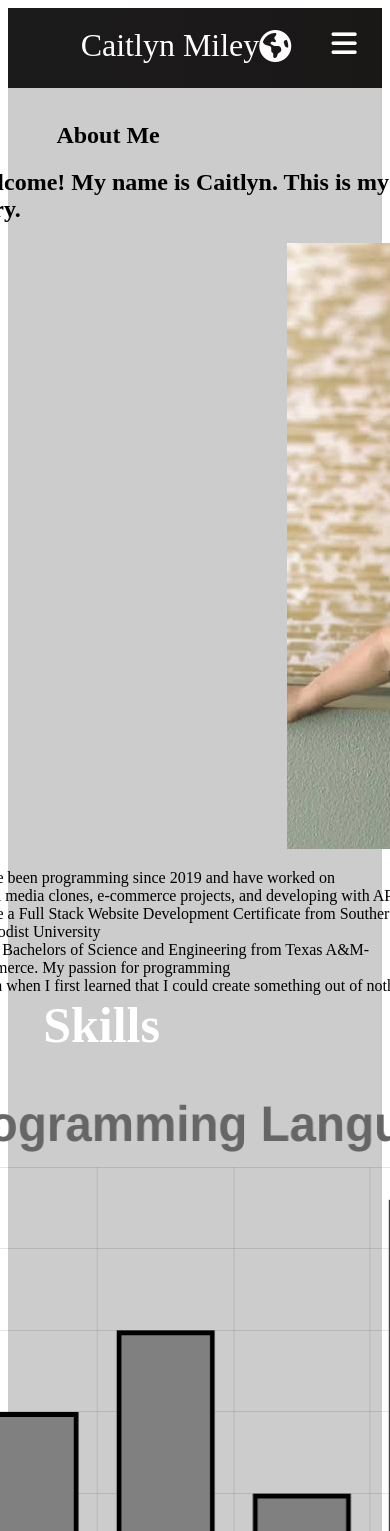
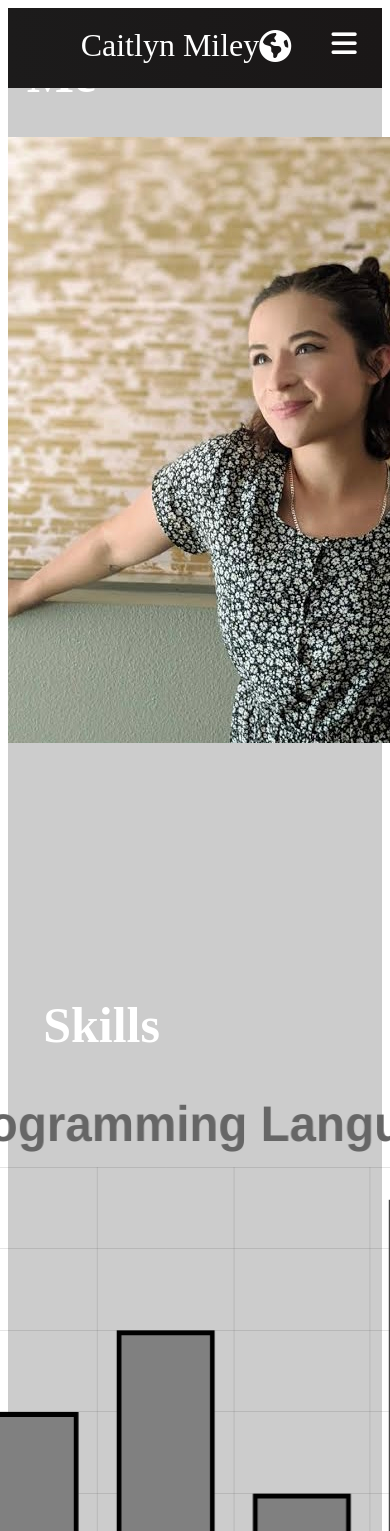
Before and after one commit to smilleeymilleey/website, a React (Create React App) app in the folder website-1/: page /services in a window 390 px wide. Shown: the top 1531 px of the page. Built offline with nearby package versions, Linux system fonts and the light colour scheme.

Commit message:
good responsive layout to play with

```diff
--- a/website-1/src/components/AboutHero.css
+++ b/website-1/src/components/AboutHero.css
@@ -1,44 +1,34 @@
 
 
-.meinside {
+.hero-container {
 
 
-padding-left: 70%;
+}
+.wrapper {
+  display: grid;
+  grid-template-columns: repeat(3, 1fr);
+  gap: 10px;
+  grid-auto-rows: minmax(100px, auto);
+}
+.Pargraph {
+  grid-column: 2;
+  grid-row: 1;
+  color: white;
+  font-size: 60px;
+  padding-left: 80%;
 
-}
-
-
-
-
-.AboutMe {
-  display: flex;
-  flex-wrap: wrap;
-  padding-left: 10%;
-  padding-right: 40%;
-  padding-top: 20%;
-  margin-left: 10%;
-  margin-right: 10%;
 
 
 
 }
 
+.title {
+  padding-right: 40% !important;
+}
 
 
-.Welcome {
-  display: flex;
-  flex-wrap: wrap;
-
-
-
-  }
-
-
-
-
-
-.paragraph {
-  display: flex;
-  flex-wrap: wrap;
+.Picture {
+  grid-column: 2;
+  grid-row: 1;
 
 }
--- a/website-1/src/components/AboutHero.js
+++ b/website-1/src/components/AboutHero.js
@@ -5,36 +5,32 @@ import './AboutHero.css';
 
 
 
-function AboutHero() {
+
+export default function Blog() {
   return (
+
     <div className='hero-container'>
+        <h1 className="title">About Me</h1>
 
-      <section className = "Welcome1">
-          <h1 className="AboutMe"> About Me</h1>
-            <h2 className="Welcome">
-              Welcome! My name is Caitlyn. This is my story.
-            </h2>
-
-        <img alt="me" className="meinside" src="meinside1.jpg"></img>
-
-        <p className="paragraph">
-           I have been programming since 2019 and have worked on <br />
-              social media clones, e-commerce projects, and developing with API's.<br />
-                 I have a Full Stack Website Development Certificate from Southern Methodist University<br />
-                  and a Bachelors of Science and Engineering from Texas A&M-Commerce. My passion for programming <br /> began when
-                  I first learned that I could create something out of nothing.</p>
+      <div class="wrapper">
 
 
 
-  </section>
+        <div class="Picture">
+        <img alt="me" className="meinside" src="meinside1.jpg"></img>
+        </div>
 
+        <div class="Paragraph">
+        <h2> This is my story </h2>
+        <p className="Paragraph">I have been programming since 2019 and have worked on <br />
+            social media clones, e-commerce projects, and developing with API's.<br />
+               I have a Full Stack Website Development Certificate from Southern Methodist University<br />
+                and a Bachelors of Science and Engineering from Texas A&M-Commerce. My passion for programming <br /> began when
+                I first learned that I could create something out of nothing.
+                </p>
+        </div>
 
-
-
-
-
-  </div>
-  );
+      </div>
+      </div>
+)
 }
-
-export default AboutHero;
```
Also changed, not shown: 1 other file (tests, documents, lock files or other folders).
